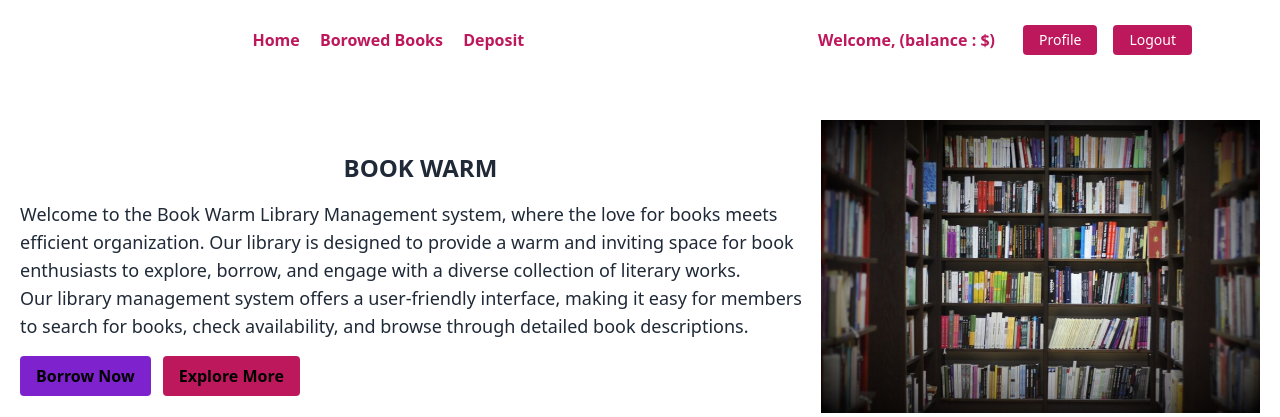
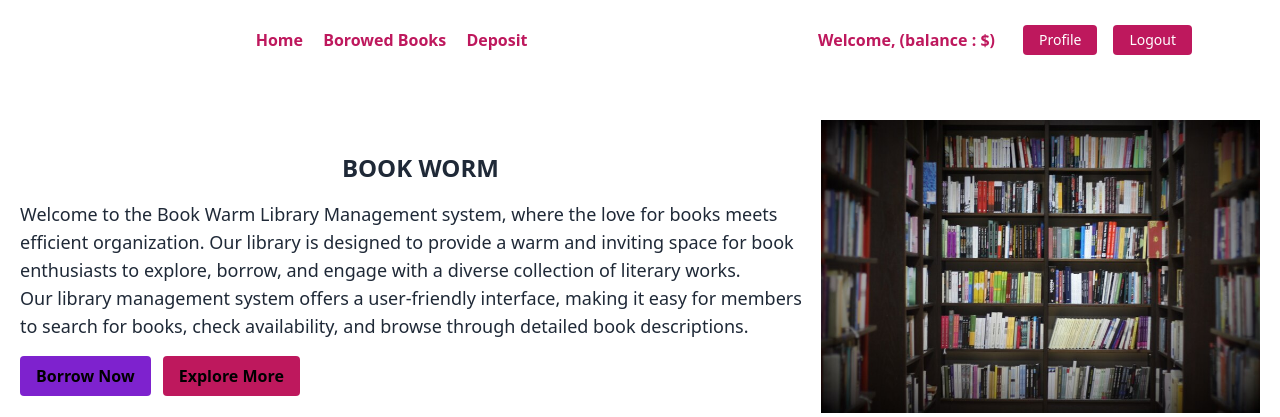
Before and after one commit to sanjidaakhanda/bookwarm, a Django app: page / in a window 1280 px wide. Shown: the top 417 px of the page. Run offline with Django 4.2, Linux system fonts and the light colour scheme; a user stored in the database is signed in; data comes from the database, SQL or seed files in the repository; parts of the project's set-up code (start-up, migrations or seed data) failed here and were passed over; some libraries are stand-ins or nearby versions.

Commit message:
sixth commit

```diff
--- a/core/templates/home.html
+++ b/core/templates/home.html
@@ -3,7 +3,7 @@
 {% block content %}
  <div class="flex justify-center items-center mt-5 mb-10 p-5">
         <div class="">
-            <h2 class="font-bold text-center text-2xl text-white-700 hover:text-pink-700 hover:text-3xl my-4">BOOK WARM</h2>
+            <h2 class="font-bold text-center text-2xl text-white-700 hover:text-pink-700 hover:text-3xl my-4">BOOK WORM</h2>
             <p class="text-lg my-2 ">Welcome to the Book Warm Library Management system, where the love for books meets efficient organization. Our library is designed to provide a warm and inviting space for book enthusiasts to explore, borrow, and engage with a diverse collection of literary works.<br>Our library management system offers a user-friendly interface, making it easy for members to search for books, check availability, and browse through detailed book descriptions. </p>
 
 
--- a/core/templates/navbar.html
+++ b/core/templates/navbar.html
@@ -1,6 +1,6 @@
 <nav class="flex items-center justify-between flex-wrap  p-6 px-10">
     <div class="flex items-center flex-shrink-0 text-white mr-6">
-        <span class="font-semibold text-2xl tracking-tight text-white-700 hover:text-pink-700 hover:text-3xl"><a href="/">BOOK WARM</a></span>
+        <span class="font-semibold text-2xl tracking-tight text-white-700 hover:text-pink-700 hover:text-3xl"><a href="/">BOOK WORM</a></span>
     </div>
     <div class="block lg:hidden">
         <button class="flex items-center px-3 py-2 border rounded text-white border-white-400 hover:text-white hover:border-white">
```
